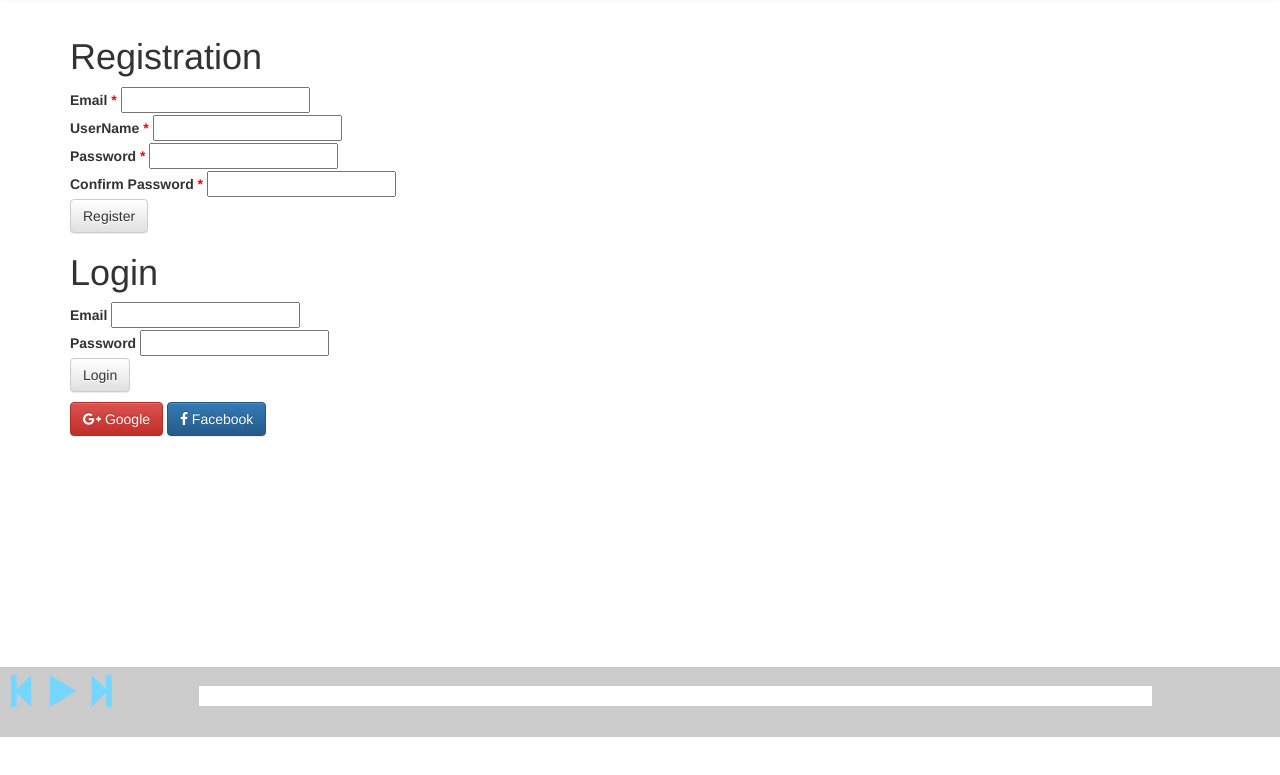
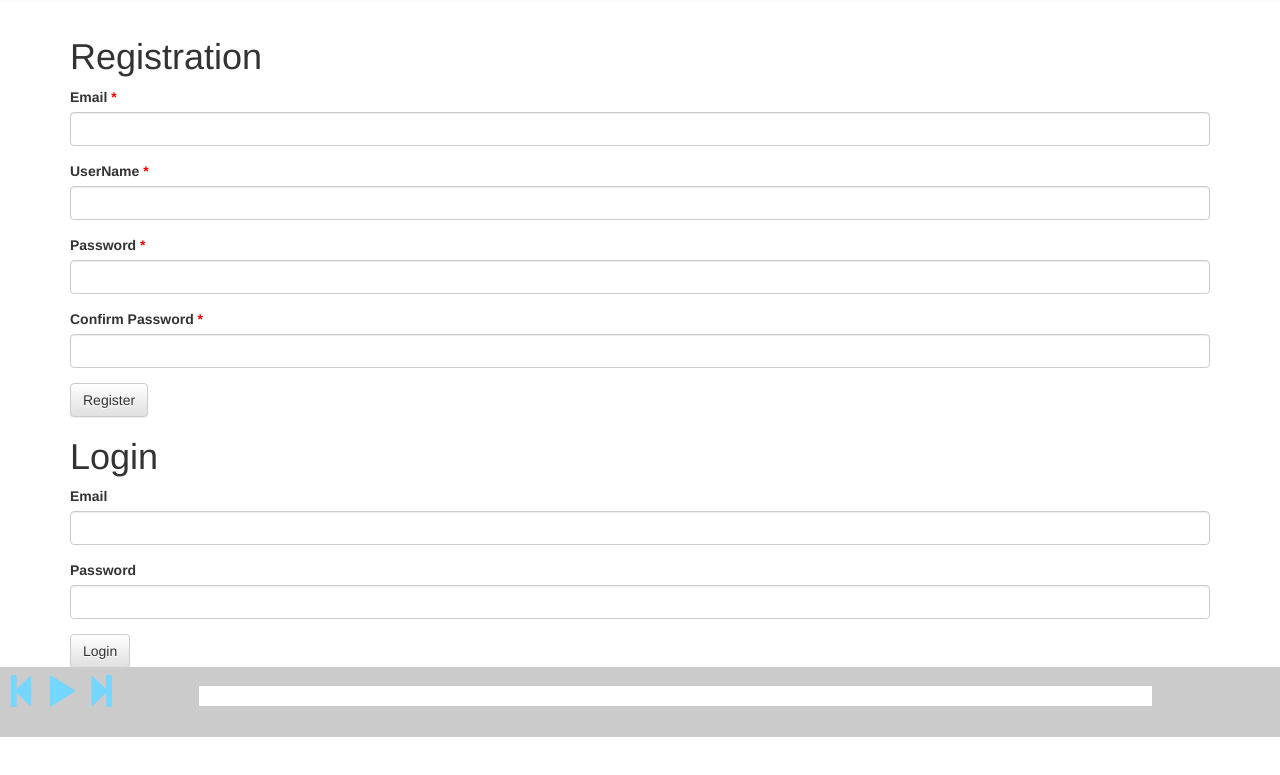
Before and after one commit to P-J-FALCONER/SoundCloud_Clone, a website: page app_client/index.html in a window 1280 px wide. Shown: the part 63-838 px from the top of the page. Before the commit the page ends 800 px from the top, so only its background shows below. Drawn offline with nearby package versions, Linux system fonts and the light colour scheme; some packages are replaced by stand-ins of ours; no server answers; a script that the page names is missing; a web font is replaced by a local one.

Commit message:
style auth page

```diff
--- a/app_client/styles.css
+++ b/app_client/styles.css
@@ -1,11 +1,13 @@
 /* SITE WIDE CSS */
 .error{
   color: red;
+  margin-bottom: 2px;
 }
 .success{
   color: green;
 }
 .oauth{
+  text-align: center;
   margin-top: 10px;
 }
 .modal-content{
@@ -15,6 +17,10 @@
 }
 .panel-body{
   text-align: center;
+}
+.panel-heading{
+  text-align: center;
+  font-size: 22px;
 }
 .collection img{
   height: 70px !important;
--- a/app_client/templates/auth.html
+++ b/app_client/templates/auth.html
@@ -1,32 +1,32 @@
 <h1>Registration</h1>
 <form name='registerForm' novalidate ng-submit="registerForm.$valid && register()">
-  <div class="field">
+  <div class="form-group field">
     <label>Email<span class='error'> *</span></label>
     <!-- Delay model update with ng-model-options="{ debounce: 500 }" -->
-    <input ng-model='email' type="email" name="email" required>
+    <input class='form-control' ng-model='email' type="email" name="email" required>
     <div ng-if='registerForm.$submitted' ng-messages="registerForm.email.$error" multiple>
       <div class='error' ng-message="required">Please enter your email.</div>
       <div class='error' ng-message="email">Please enter a valid email address.</div>
     </div>
   </div>
-  <div class="field">
+  <div class="form-group field">
     <label>UserName<span class='error'> *</span></label>
-    <input ng-model='username' type="text" name="username" required>
-    <div ng-if='registerForm.$submitted' ng-messages="registerForm.first_name.$error">
-      <div class='error' ng-message="required">Please enter your first name.</div>
+    <input class='form-control' ng-model='username' type="text" name="username" required>
+    <div ng-if='registerForm.$submitted' ng-messages="registerForm.username.$error">
+      <div class='error' ng-message="required">Please enter your user name.</div>
     </div>
   </div>
-  <div class="field">
+  <div class="form-group field">
     <label>Password<span class='error'> *</span></label>
-    <input ng-model='password' ng-minlength='8' type="password" name="password" required>
+    <input class='form-control' ng-model='password' ng-minlength='8' type="password" name="password" required>
     <div ng-if='registerForm.$submitted' ng-messages="registerForm.password.$error">
       <div class='error' ng-message="required">Please enter your password.</div>
       <div class='error' ng-message="minlength">Password needs to be of 8 characters</div>
     </div>
   </div>
-  <div class="field">
+  <div class="form-group field">
     <label>Confirm Password<span class='error'> *</span></label>
-    <input pwconfirm ng-model='password_confirm' type="password" name="password_confirm" required>
+    <input class='form-control' pwconfirm ng-model='password_confirm' type="password" name="password_confirm" required>
     <div ng-if='registerForm.$submitted && !contactUsForm.name.$pristine' ng-messages="registerForm.password_confirm.$error">
       <div class='error' ng-message="required">Please enter your password again.</div>
       <div class='error' ng-message="pwconfirm">Make sure this matches the pw above.</div>
@@ -38,17 +38,17 @@
   <button class='btn btn-default' type="submit">Register</button>
 </form>
 <h1>Login</h1>
-<form name='loginForm' ng-submit='loginForm.$valid && login()'>
-  <div class="field">
+<form novalidate name='loginForm' ng-submit='loginForm.$valid && login()'>
+  <div class="form-group field">
     <label>Email</label>
-    <input ng-model='login_email' type="email" name="email" required>
+    <input class='form-control' ng-model='login_email' type="email" name="email" required>
     <div ng-if='loginForm.$submitted' ng-messages="loginForm.email.$error" multiple>
       <div class='error' ng-message="required">Please enter your email.</div>
     </div>
   </div>
-  <div class="field">
+  <div class="form-group field">
     <label>Password</label>
-    <input ng-model='login_password' type="password" name="password" required>
+    <input class='form-control' ng-model='login_password' type="password" name="password" required>
     <div ng-if='loginForm.$submitted' ng-messages="loginForm.password.$error">
       <div class='error' ng-message="required">Please enter your password.</div>
     </div>
```
